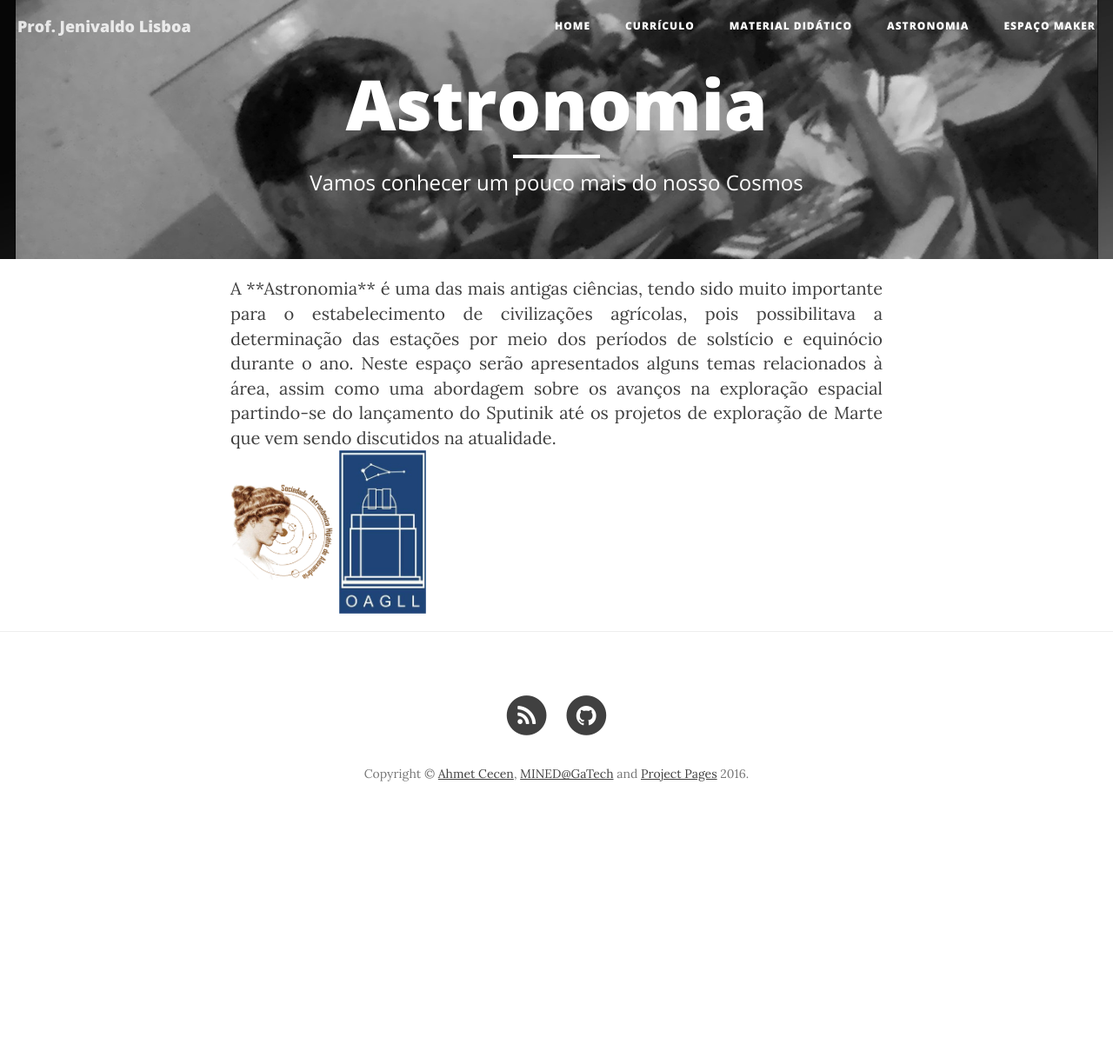
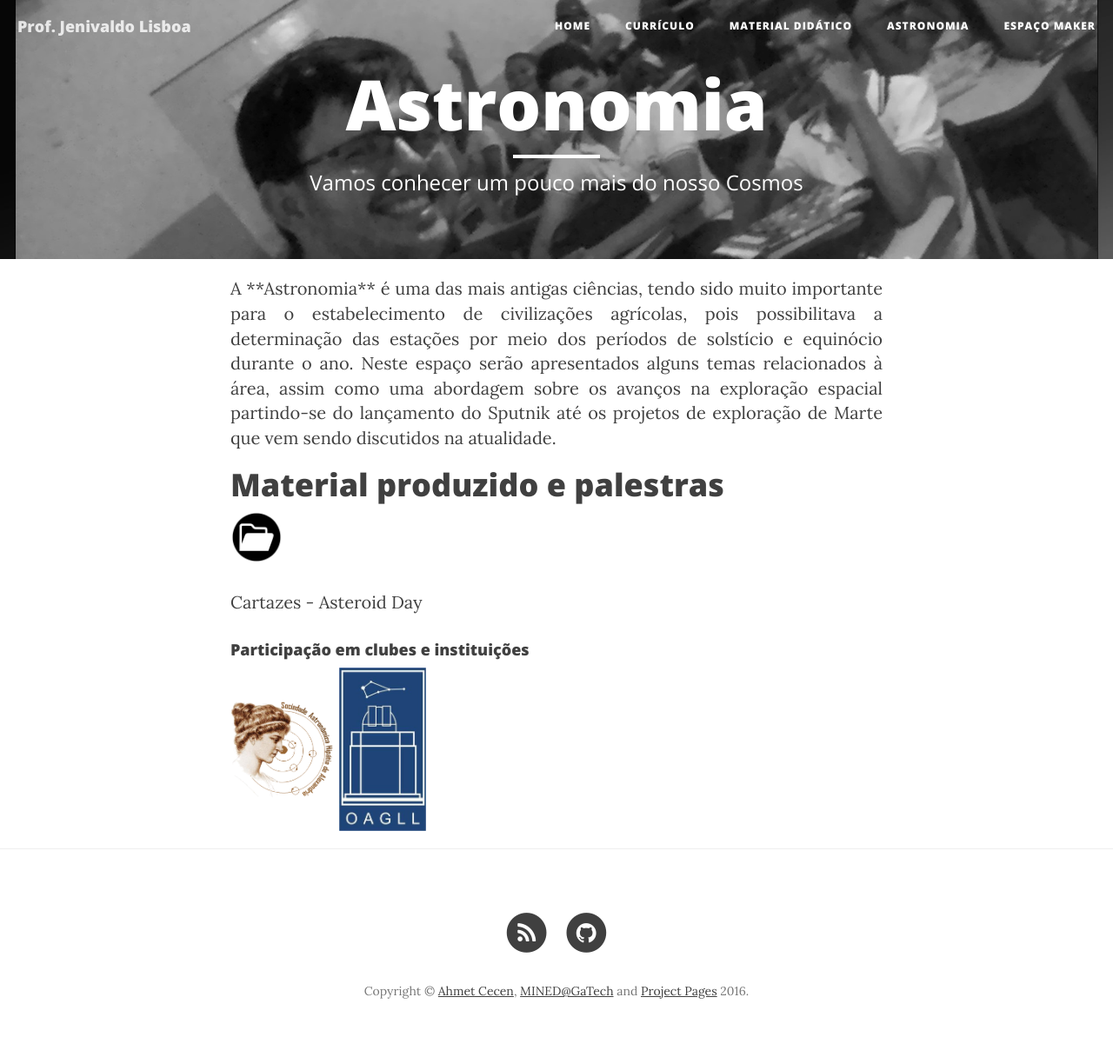
Before and after one commit to ProfJenivaldo/site1, a Jekyll site: the page built from search/index.html, in a window 1280 px wide. Shown: the whole page at 87% size. Built offline with Jekyll 4.4.1, drawn with Linux system fonts in a browser that asks for light colours; nearby versions of some CDN libraries; before the commit the page ends 966 px from its top, so only the background shows below that.

Commit message:
insert_title_astronomy

```diff
--- a/search/index.html
+++ b/search/index.html
@@ -4,11 +4,19 @@ title: Astronomia
 description: "Vamos conhecer um pouco mais do nosso Cosmos"
 ---
 <div style="text-align: justify">
-    A **Astronomia** é uma das mais antigas ciências, tendo sido muito importante para o estabelecimento de civilizações agrícolas, pois possibilitava a determinação das estações por meio dos períodos de solstício e equinócio durante o ano. Neste espaço serão apresentados alguns temas relacionados à área, assim como uma abordagem sobre os avanços na exploração espacial partindo-se do lançamento do Sputinik até os projetos de exploração de Marte que vem sendo discutidos na atualidade.
+    A **Astronomia** é uma das mais antigas ciências, tendo sido muito importante para o estabelecimento de civilizações agrícolas, pois possibilitava a determinação das estações por meio dos períodos de solstício e equinócio durante o ano. Neste espaço serão apresentados alguns temas relacionados à área, assim como uma abordagem sobre os avanços na exploração espacial partindo-se do lançamento do Sputnik até os projetos de exploração de Marte que vem sendo discutidos na atualidade.
 </div>
 
+<h1>Material produzido e palestras</h1>
+<a href=https://drive.google.com/drive/folders/1yNZUEz-rUdl8WCgmf-MEFxapiyTvgrP5?usp=sharing>
+    <img src="https://github.com/ProfJenivaldo/site1/blob/master/img/paste.png?raw=true" alt="paste.png" style="width:60px;"/>
+    <p>Cartazes - Asteroid Day</p>
+    </a>
+
+<h4>Participação em clubes e instituições</h4>
+
 <a href=http://sahipatia.blogspot.com>
-<img src="https://github.com/ProfJenivaldo/site1/blob/master/img/saha2.png?raw=true" alt="saha2.png" style="width:120px; (http://sahipatia.blogspot.com/)"/>
+<img src="https://github.com/ProfJenivaldo/site1/blob/master/img/saha2.png?raw=true" alt="saha2.png" style="width:120px;"/>
 </a>
 <a href=http://oagll.blogspot.com>
 <img src="https://github.com/ProfJenivaldo/site1/blob/master/img/oagll.jpg?raw=true" alt="oagll.jpg" style="width:100px;"/>
```
Also changed, not shown: img/paste.png (added).
